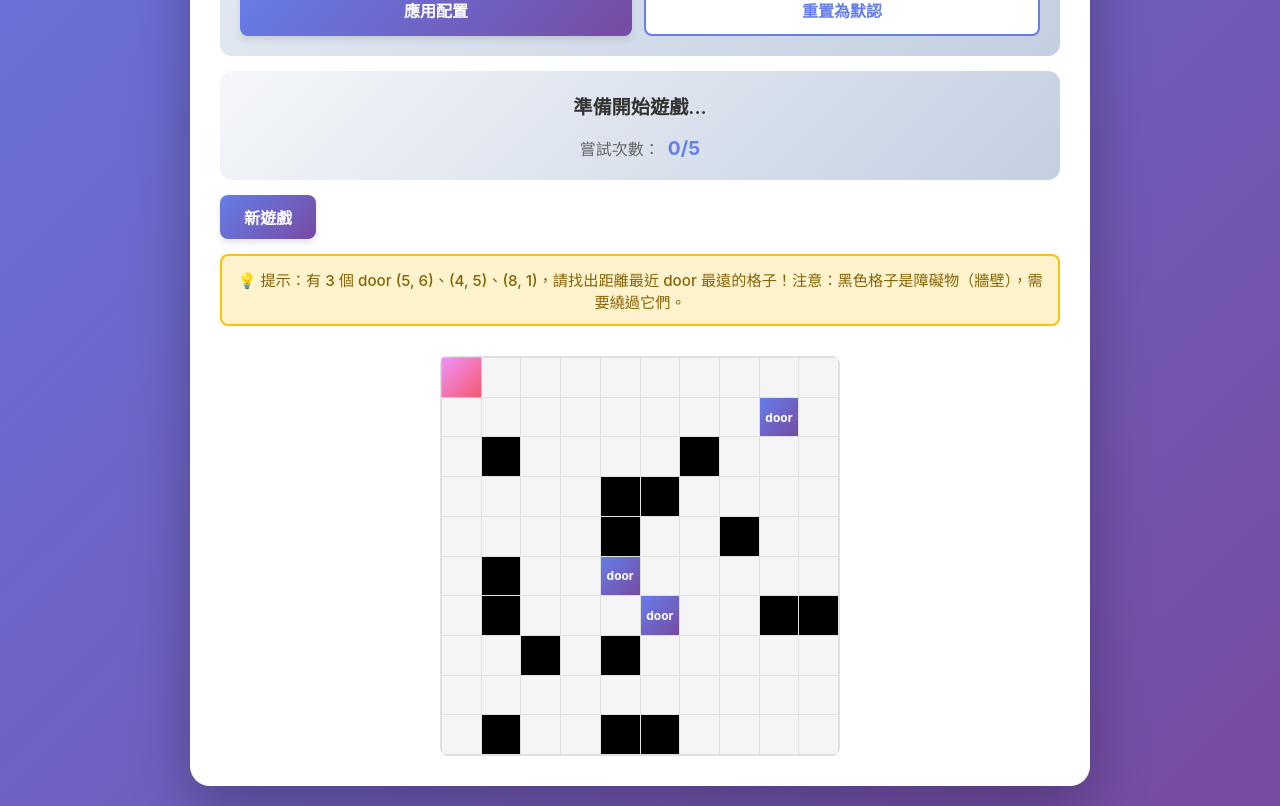
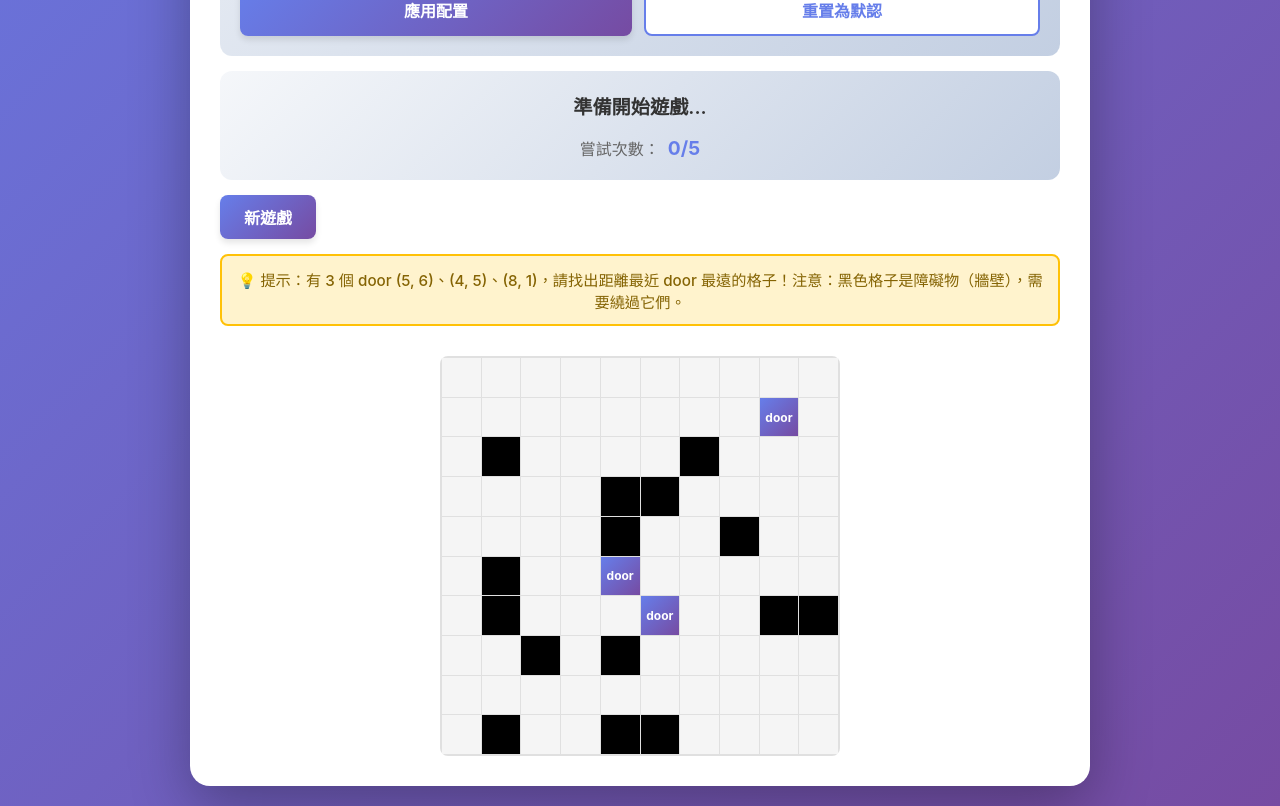
Before and after one commit to mrtakawork/FireSafely_BFS_Game, a React (Vite) app: page /game in a window 1280 px wide. Shown: the part 712-1518 px from the top of the page. Built offline with nearby package versions, Linux system fonts and the light colour scheme.

Commit message:
fix in waiting status show result problem

```diff
--- a/src/components/GameBoard.jsx
+++ b/src/components/GameBoard.jsx
@@ -69,7 +69,7 @@ const GameBoard = ({
 
     if (isObstacle(x, y)) return classes + ' obstacle'
     if (isStartPoint(x, y)) return classes + ' start-point'
-    if (gameStatus !== 'playing' && isFarthestPoint(x, y)) return classes + ' farthest-point'
+    if (gameStatus !== 'playing' && gameStatus !== 'waiting' && isFarthestPoint(x, y)) return classes + ' farthest-point'
 
     if (guessedPoint) {
       classes += ' guessed'
```
